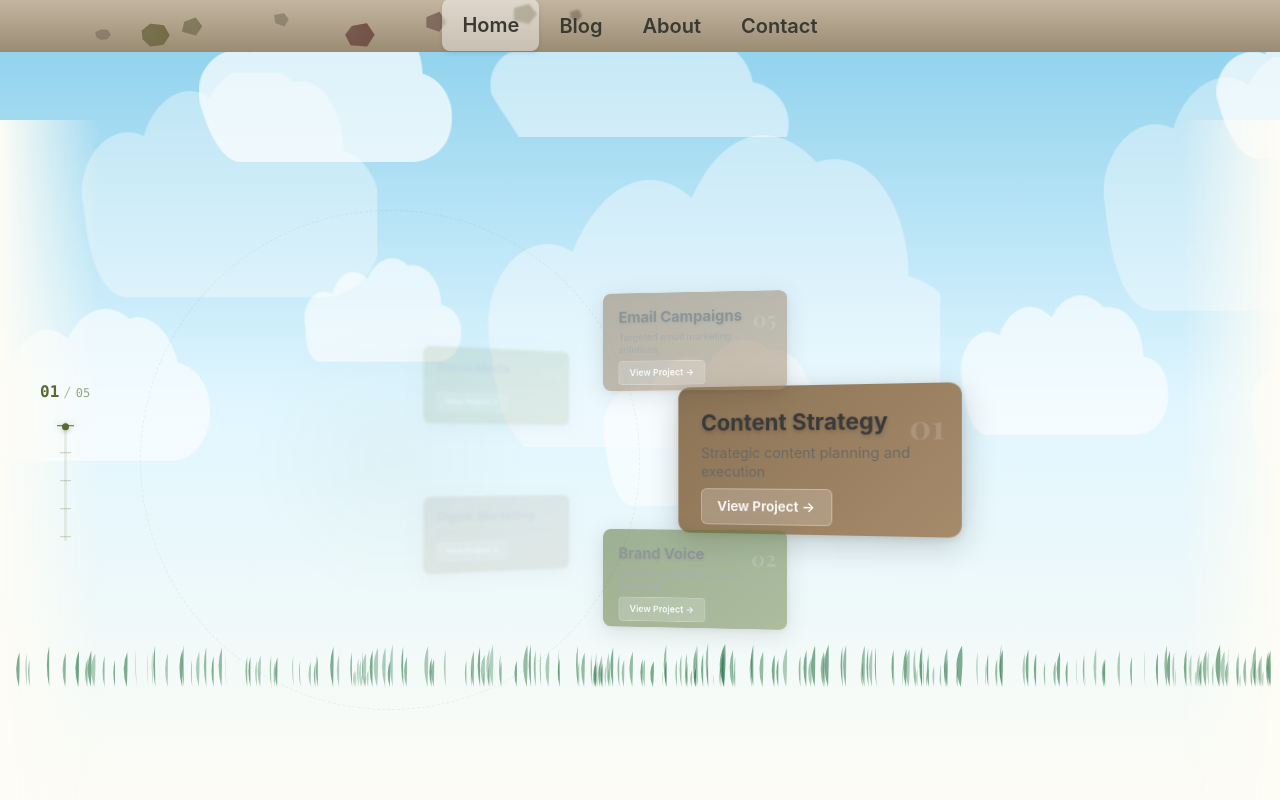
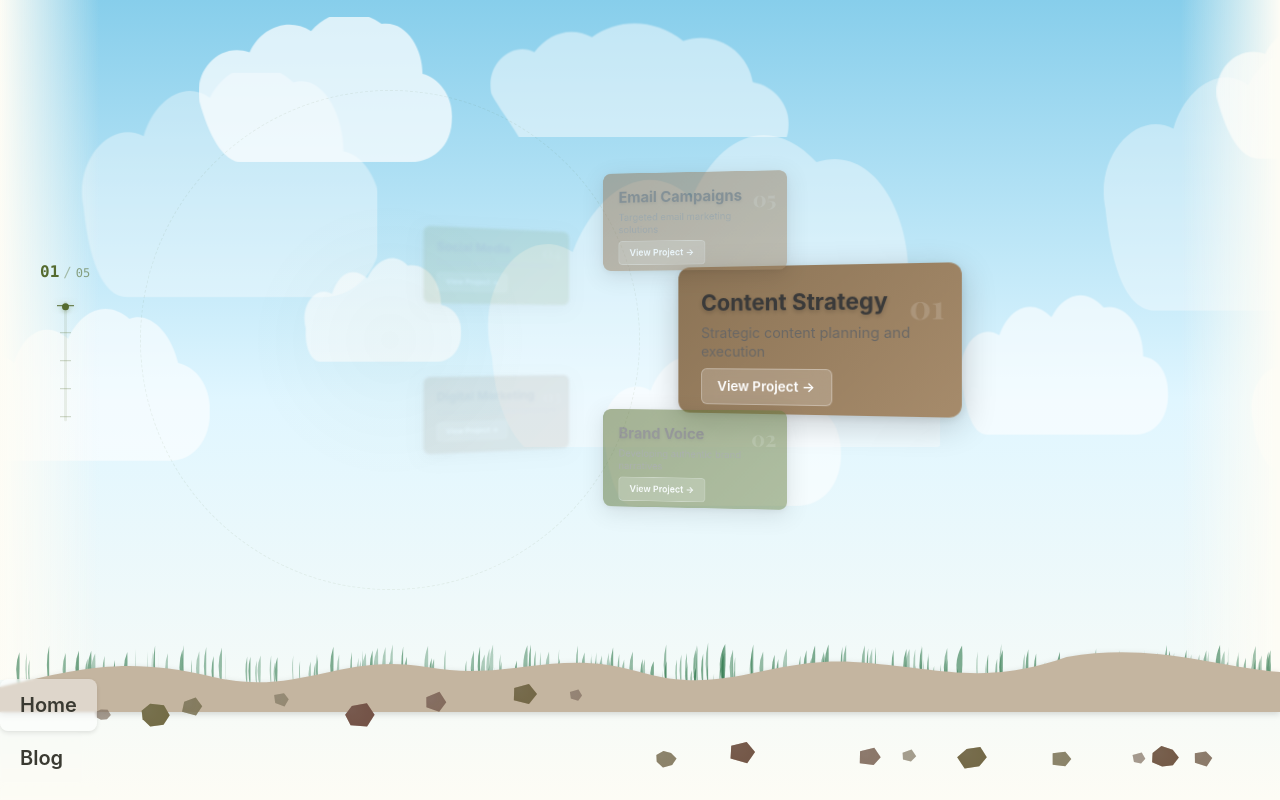
Before and after one commit to Fargarther/content-marketing-website, a React (Vite) app: page / in a window 1280 px wide. Built offline with nearby package versions, Linux system fonts and the light colour scheme.

Commit message:
feat: update ground navigation layout

```diff
--- a/src/components/GroundNav.css
+++ b/src/components/GroundNav.css
@@ -1,54 +1,37 @@
+/* Root variables */
 :root {
   --ground-color: #c4b5a0;
   --ground-dark: #9a8c73;
+  --ground-nav-height: 120px;
 }
 
+/* Ground navigation bar */
 .ground-nav {
-  position: relative;          /* NOT fixed or sticky */
-  bottom: auto;
-  left: auto;
-  right: auto;
-  height: 120px;                 /* increased height */
-  z-index: 1200;               /* higher than grass/sky backgrounds */
-  pointer-events: none;          /* overall container lets clicks through */
+  position: fixed;
+  left: 0; right: 0; bottom: 0;
+  height: var(--ground-nav-height);
+  z-index: 1200;
+  pointer-events: none;
 }
 
 .ground-ridge {
   position: absolute;
-  top: -48px;                    /* overlaps prairie: covers blade bottoms */
+  top: -48px;
   left: 0; right: 0;
   width: 100%; height: 80px;
   pointer-events: none;
   filter: drop-shadow(0 2px 3px rgba(0,0,0,0.15));
-  z-index: 0;                   /* behind everything else in the bar */
+  z-index: 0;
 }
 
 .ground-inner {
   position: relative;
-  inset: auto;
-  background:
-    radial-gradient(1px 1px at 20% 30%, rgba(0,0,0,0.12) 0 40%, transparent 41%) repeat,
-    radial-gradient(1px 1px at 70% 60%, rgba(0,0,0,0.10) 0 45%, transparent 46%) repeat,
-    linear-gradient(to bottom, var(--ground-color), var(--ground-dark));
-  background-size: 180px 120px, 220px 150px, 100% 100%;
-  display: flex;
-  align-items: center;
-  justify-content: center;
-  padding: 0 40px;
-  pointer-events: auto;          /* links + rocks are interactive */
+  pointer-events: auto;
 }
 
 .nav-list {
-  display: flex;
-  align-items: center;
-  justify-content: space-evenly;
-  list-style: none;
-  margin: 0;
-  padding: 0;
-  width: 100%;
-  max-width: 800px;
   position: relative;
-  z-index: 3;                   /* above canvas */
+  z-index: 3;
 }
 
 .nav-list li {
@@ -87,10 +70,10 @@
 .ground-rocks {
   position: absolute;
   inset: 0;
-  z-index: 2;                   /* above background, below links */
+  z-index: 2;
   display: block;
   width: 100%;
   height: 100%;
-  pointer-events: auto;         /* canvas can receive pointerdown */
-  touch-action: none;           /* allows smooth dragging on touch */
+  pointer-events: auto;
+  touch-action: none;
 }
```
